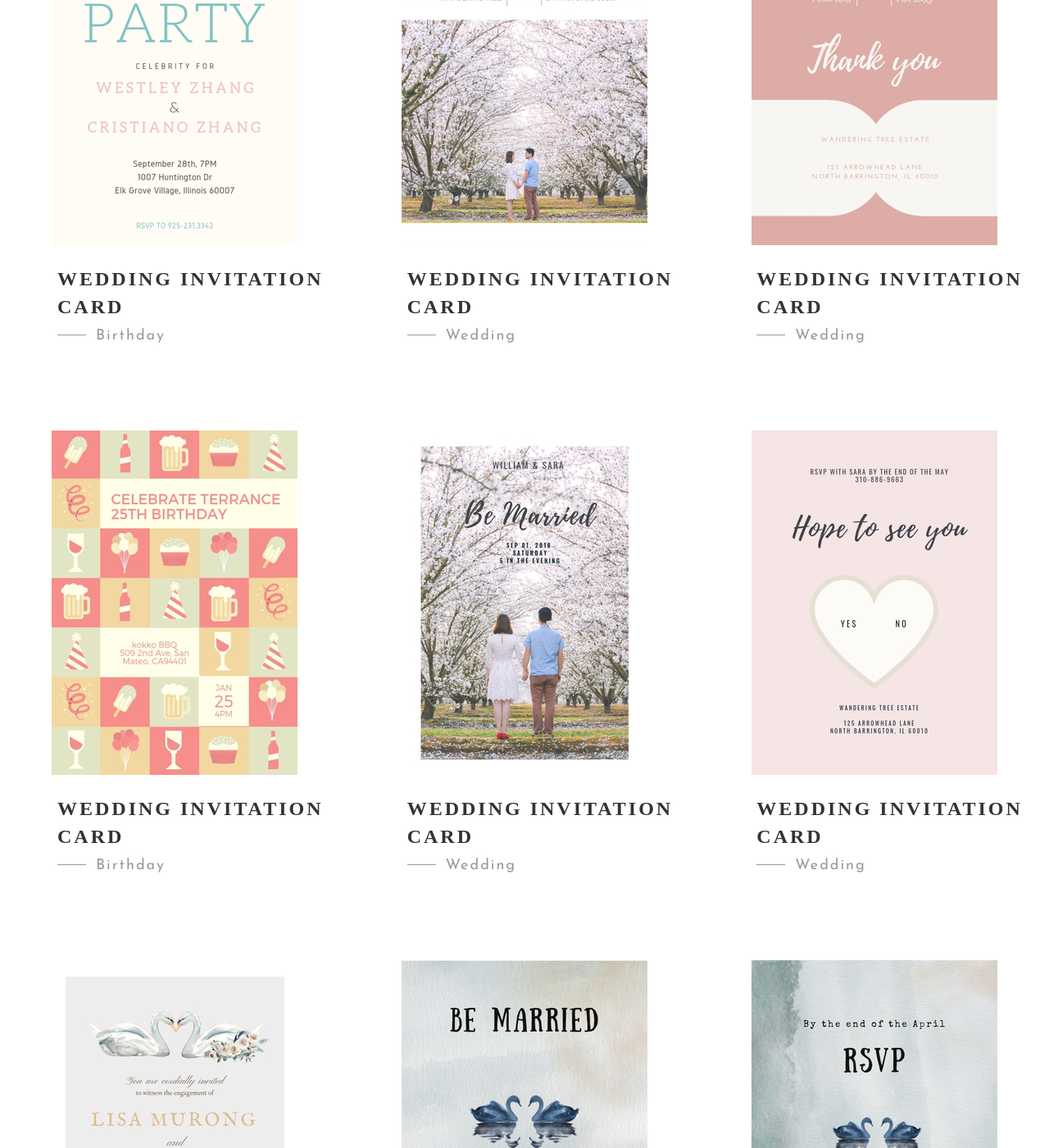
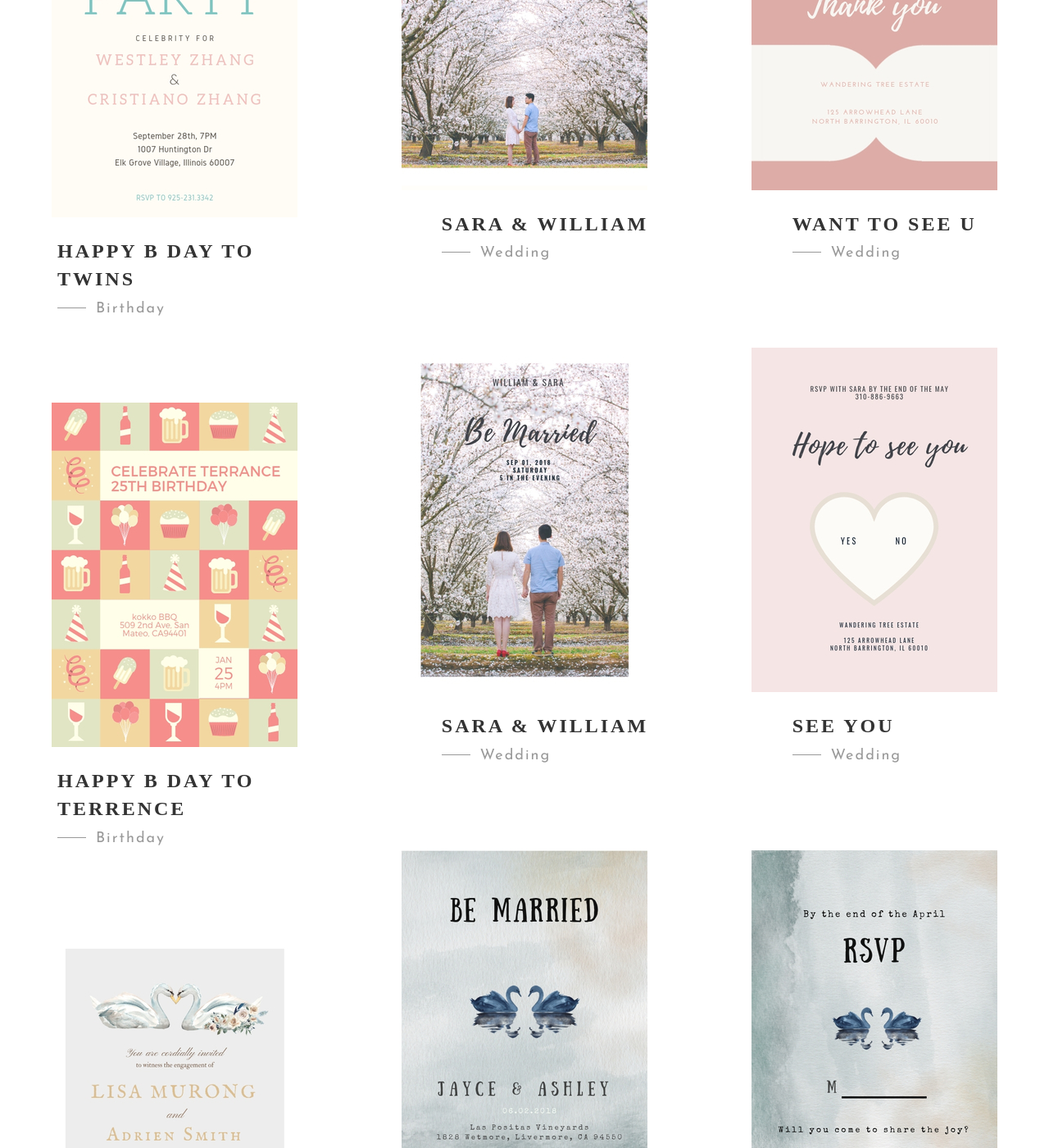
Before and after one commit to sarawh/sarawh.github.io, a Jekyll site: the page built from portfolio-for-interests.html, in a window 1280 px wide and 1400 px high, scrolled down 2108 px. Shown: the whole window at 82% size. Built offline with Jekyll 4.4.1, drawn with Linux system fonts in a browser that asks for light colours; some web fonts are replaced; some of the changed text lies outside the part shown.

Commit message:
correct protfolio

```diff
--- a/portfolio-for-interests.html
+++ b/portfolio-for-interests.html
@@ -2,7 +2,7 @@
 layout: default
 section_id: portfolio
 works_left:
-- title:  Wedding Invitation Card
+- title:  Tina & Antony
   link_to: portfolio-item.html
   image: images/greenmini.jpg
   categories: Wedding
@@ -12,84 +12,84 @@ works_left:
   image: images/bunnymini.jpg
   categories: Birthday
 
-- title: Wedding Invitation Card
+- title: Happy B Day to Twins
   link_to: portfolio-item.html
   image: images/babyshowermini.jpg
   categories: Birthday
 
-- title: Wedding Invitation Card
+- title: Happy B Day to Terrence
   link_to: portfolio-item.html
   image: images/birthdaymini.jpg
   categories: Birthday
 
-- title: Wedding Invitation Card
+- title: Lisa & Adrien
   link_to: portfolio-item.html
   image: images/swanmini.jpg
   categories: Wedding
 
-- title: Wedding Invitation Card
+- title: Happy New Year
   link_to: portfolio-item.html
   image: images/newyearmini.jpg
   categories: Holiday
 
 works_middle:
-- title: Wedding Invitation Card
+- title: Willam & Sara
   link_to: portfolio-item-2.html
   image: images/swmini1.jpg
   categories: Wedding
 
-- title: Wedding Invitation Card
+- title: Lucy & Jordan
   link_to: portfolio-item-2.html
   image: images/deermini1.jpg
   categories: Wedding
 
-- title: Wedding Invitation Card
+- title: Sara & William
   link_to: portfolio-item.html
   image: images/fresnomini3.jpg
   categories: Wedding
 
-- title: Wedding Invitation Card
+- title: Sara & William
   link_to: portfolio-item.html
   image: images/fresnomini1.jpg
   categories: Wedding
 
-- title: Wedding Invitation Card
+- title: Jayce & Ashley
   link_to: portfolio-item.html
   image: images/swanmini1.jpg
   categories: Wedding
 
-- title: Wedding Invitation Card
+- title: Jameson & Sara
   link_to: portfolio-item.html
   image: images/swanmini3.jpg
   categories: Wedding
 
 works_right:
-- title: Wedding Invitation Card
+- title: RSVP
   link_to: portfolio-item-2.html
   image: images/swmini2.jpg
   categories: Wedding
 
-- title: Wedding Invitation Card
+- title: Hope to See U
   link_to: portfolio-item.html
   image: images/deermini2.jpg
   categories: Wedding
 
-- title: Wedding Invitation Card
+- title: Want to See U
   link_to: portfolio-item.html
   image: images/fresnomini4.jpg
   categories: Wedding
 
-- title: Wedding Invitation Card
+- title: See You
   link_to: portfolio-item.html
   image: images/fresnomini2.jpg
   categories: Wedding
 
-- title: Wedding Invitation Card
+- title: RSVP
   link_to: portfolio-item.html
   image: images/swanmini2.jpg
   categories: Wedding
 
-- title: Wedding Invitation Card
+- title: RSVP
   link_to: portfolio-item.html
   image: images/swanmini4.jpg
   categories: Wedding
```
